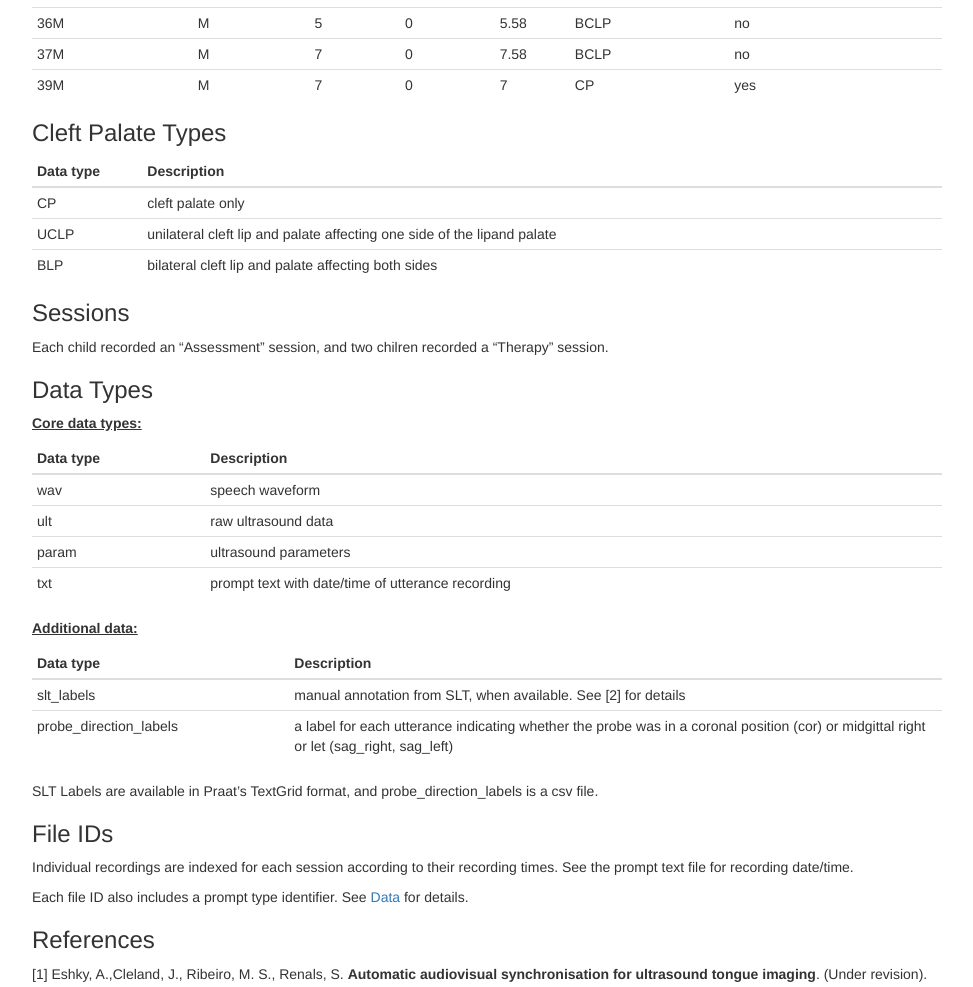
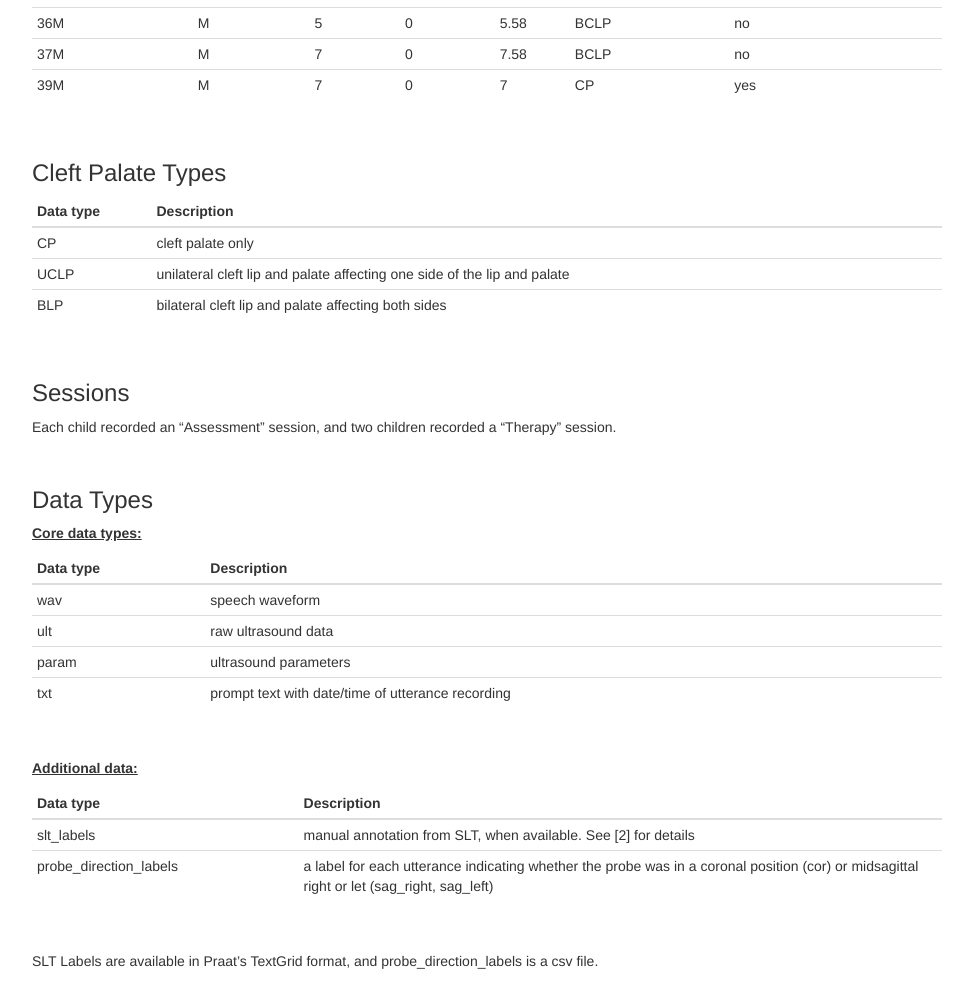
Before and after one commit to UltraSuite/ultrasuite.github.io, a plain HTML site: page data/cleft.html in a window 1280 px wide. Shown: the part 1024-2011 px from the top of the page, without its empty margins (153-1126 px from the left). Drawn offline with nearby package versions, Linux system fonts and the light colour scheme; some packages are replaced by stand-ins of ours.

Commit message:
Deployed 0156875 with MkDocs version: 1.1.2

```diff
--- a/data/cleft.html
+++ b/data/cleft.html
@@ -401,13 +401,14 @@ $(document).ready(function () {
 </tr>
 </tbody>
 </table>
+<p><br /></p>
 </div>
 <div id="cleft-palate-types" class="section level3">
 <h3>Cleft Palate Types</h3>
 <table>
 <colgroup>
-<col width="12%"></col>
-<col width="87%"></col>
+<col width="13%"></col>
+<col width="86%"></col>
 </colgroup>
 <thead>
 <tr class="header">
@@ -422,7 +423,7 @@ $(document).ready(function () {
 </tr>
 <tr class="even">
 <td>UCLP</td>
-<td>unilateral cleft lip and palate affecting one side of the lipand palate</td>
+<td>unilateral cleft lip and palate affecting one side of the lip and palate</td>
 </tr>
 <tr class="odd">
 <td>BLP</td>
@@ -430,10 +431,12 @@ $(document).ready(function () {
 </tr>
 </tbody>
 </table>
+<p><br /></p>
 </div>
 <div id="sessions" class="section level3">
 <h3>Sessions</h3>
-<p>Each child recorded an “Assessment” session, and two chilren recorded a “Therapy” session.</p>
+<p>Each child recorded an “Assessment” session, and two children recorded a “Therapy” session.</p>
+<p><br /></p>
 </div>
 <div id="data-types" class="section level3">
 <h3>Data Types</h3>
@@ -464,11 +467,12 @@ $(document).ready(function () {
 </tr>
 </tbody>
 </table>
+<p><br /></p>
 <p><strong><u>Additional data:</u></strong></p>
 <table>
 <colgroup>
-<col width="28%"></col>
-<col width="71%"></col>
+<col width="29%"></col>
+<col width="70%"></col>
 </colgroup>
 <thead>
 <tr class="header">
@@ -483,16 +487,18 @@ $(document).ready(function () {
 </tr>
 <tr class="even">
 <td>probe_direction_labels</td>
-<td>a label for each utterance indicating whether the probe was in a coronal position (cor) or midgittal right or let (sag_right, sag_left)</td>
+<td>a label for each utterance indicating whether the probe was in a coronal position (cor) or midsagittal right or let (sag_right, sag_left)</td>
 </tr>
 </tbody>
 </table>
+<p><br /></p>
 <p>SLT Labels are available in Praat’s TextGrid format, and probe_direction_labels is a csv file.</p>
 </div>
 <div id="file-ids" class="section level3">
 <h3>File IDs</h3>
 <p>Individual recordings are indexed for each session according to their recording times. See the prompt text file for recording date/time.</p>
 <p>Each file ID also includes a prompt type identifier. See <a href="data.md">Data</a> for details.</p>
+<p><br /></p>
 </div>
 <div id="references" class="section level3">
 <h3>References</h3>
```
Also changed, not shown: data/cleft/index.html (+7 -1 lines), index.html (+1 -1 lines), search/search_index.json, 1 other file.
